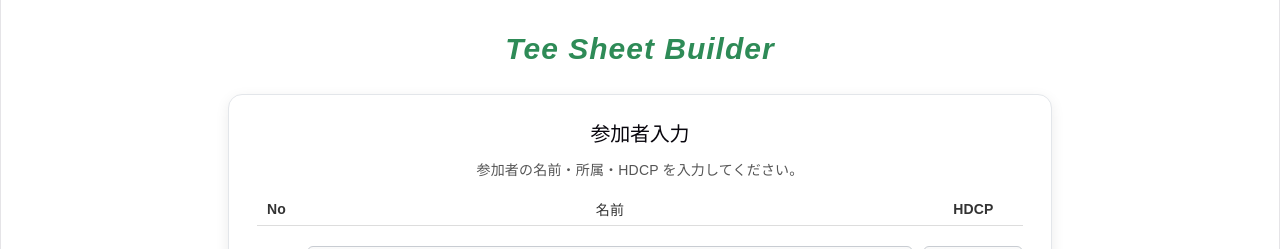
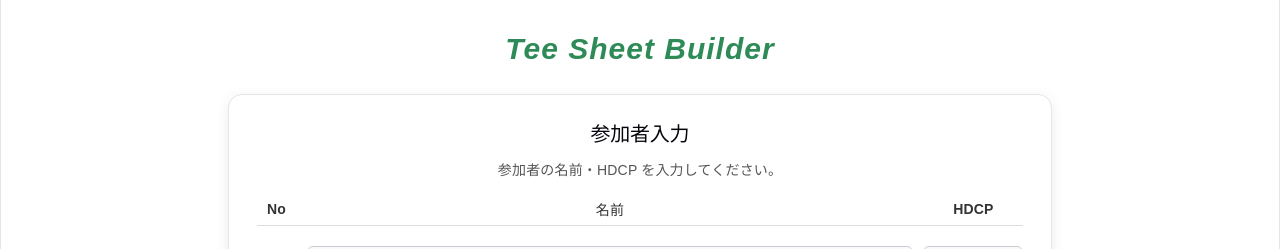
Before and after one commit to webtest15/golf-app, a Svelte app: page / in a window 1280 px wide. Both pictures are taken after a click on the button "次へ". Shown: the top 249 px of the page. Built offline with nearby package versions, Linux system fonts and the light colour scheme.

Commit message:
fix: ptag add

```diff
--- a/src/App.svelte
+++ b/src/App.svelte
@@ -138,7 +138,7 @@
   {#if step === 2}
     <div class="card">
       <h2>参加者入力</h2>
-      <p>参加者の名前・所属・HDCP を入力してください。</p>
+      <p>参加者の名前・HDCP を入力してください。</p>
       <div class="table">
         <div class="header">
           <div>No</div><div>名前</div><!--<div>所属</div>--><div>HDCP</div>
@@ -164,6 +164,7 @@
   {#if step === 3}
     <div class="card">
       <h2>Final Lineup</h2>
+      <p>タップで入れ替え可能です。</p>
 
       <!-- ★ キャプチャ対象（h1 を除いてここだけ保存） -->
       <div class="capture-area" bind:this={captureTarget}>
```
